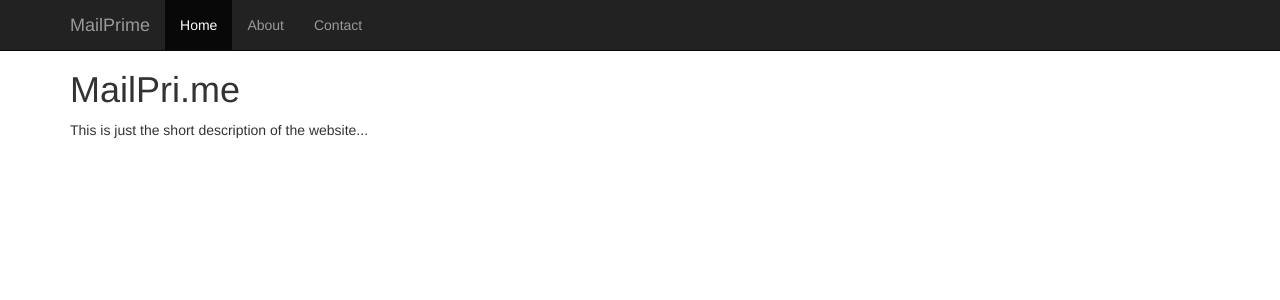
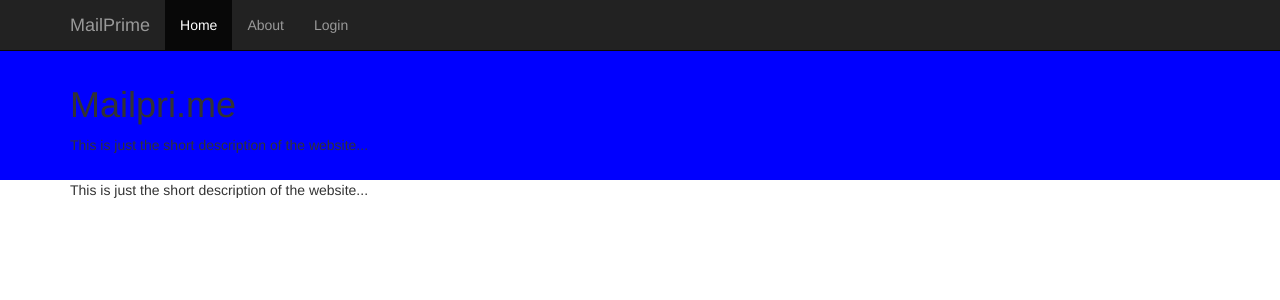
Before and after one commit to nomadmtb/mailprime, a Django app: page / in a window 1280 px wide. Shown: the top 300 px of the page. Run offline with Django 3.2, Linux system fonts and the light colour scheme; parts of the project's set-up code (start-up, migrations or seed data) failed here and were passed over; some libraries are stand-ins or nearby versions.

Commit message:
Added header template stuff.

```diff
--- a/mailprime/mailer/templates/_base.html
+++ b/mailprime/mailer/templates/_base.html
@@ -4,6 +4,8 @@
 	<head>
 		<title>{{ page_title }}</title>
 		<link href="{% static 'bootstrap/css/bootstrap.css' %}" rel="stylesheet" media="screen">
+		<link href="{% static 'base.css' %}" rel="stylesheet">
+		<script src="{% static 'bootstrap/js/bootstrap.js' %}"></script>
 	</head>
 
 	<body style="padding-top:50px;">
@@ -22,14 +24,15 @@
           			<ul class="nav navbar-nav">
             			<li class="active"><a href="#">Home</a></li>
             			<li><a href="#about">About</a></li>
-            			<li><a href="#contact">Contact</a></li>
+            			{% if user.is_authenticated == False %}
+            				<li><a href="/login">Login</a></li>
+            			{% else %}
+            				<li><a href="/home">{{ user.username }}</a></li>
+            			{% endif %}
           			</ul>
         		</div><!--/.nav-collapse -->
       		</div>
     	</div>
-
-    	<div class="container">
-    		<h1>MailPri.me</h1>
 
 			{% if messages %}
     			{% for message in messages %}
@@ -39,7 +42,6 @@
 
 			{% block content %}
 			{% endblock %}
-    	</div>
 
 	</body>
 </html>
--- /dev/null
+++ b/mailprime/mailer/templates/_head_index.html
@@ -0,0 +1,6 @@
+<div class="wide_header">
+	<div class="container">
+		<h1>Mailpri.me</h1>
+		<p>This is just the short description of the website...</p>
+	</div>
+</div>
--- a/mailprime/mailer/templates/index.html
+++ b/mailprime/mailer/templates/index.html
@@ -2,6 +2,10 @@
 
 {% block content %}
 
-<p>This is just the short description of the website...</p>
+{% include '_head_index.html' %}
+
+<div class="container">
+	<p>This is just the short description of the website...</p>
+</div>
 
 {% endblock %}
--- /dev/null
+++ b/mailprime/static/base.css
@@ -0,0 +1,6 @@
+.wide_header
+{
+	background-color: blue;
+	width: 100%;
+	padding: 15px;
+}
```
Also changed, not shown: mailprime/db.sqlite3.
